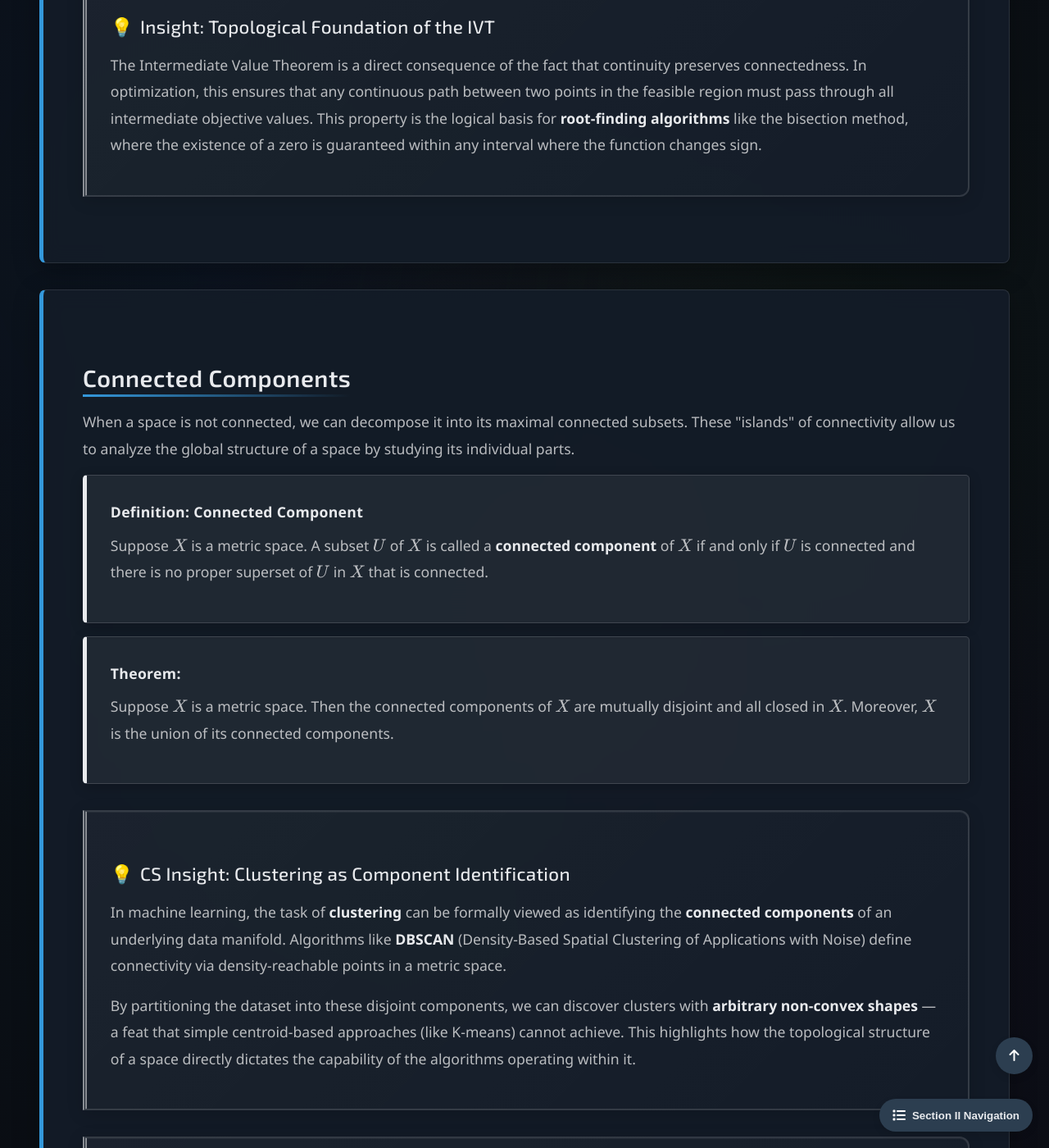
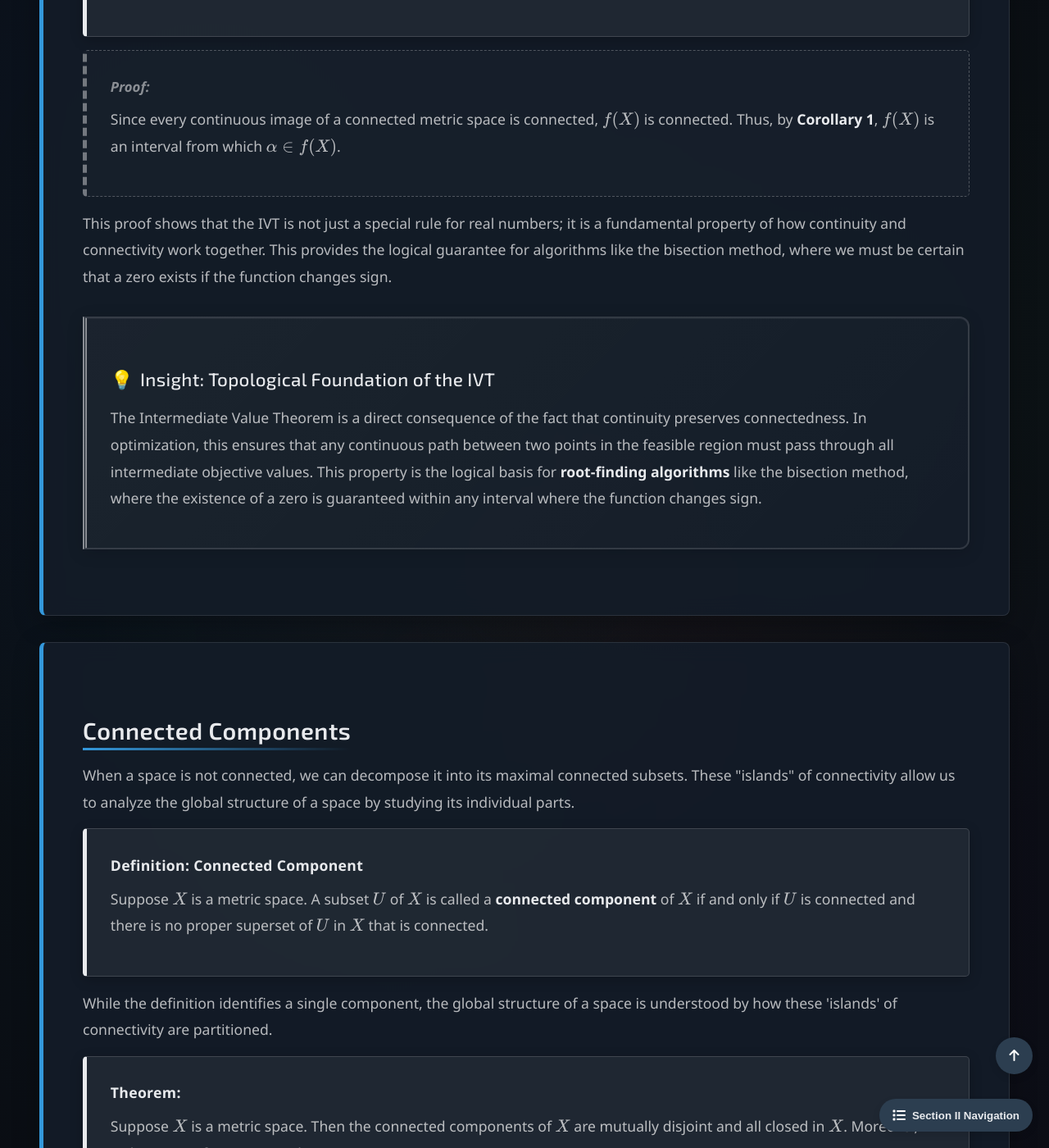
Before and after one commit to Yusukey01/yusukey01.github.io, a Jekyll site: the page built from Mathematics/Calculus/connectedness.html, in a window 1280 px wide and 1400 px high, scrolled down 3417 px. Shown: the whole window at 82% size. Built offline with Jekyll 4.4.1, drawn with Linux system fonts in a browser that asks for light colours; some of the changed text lies outside the part shown.

Commit message:
added explanations

```diff
--- a/Mathematics/Calculus/connectedness.html
+++ b/Mathematics/Calculus/connectedness.html
@@ -133,6 +133,12 @@ noindex: true
                     </P>
                 </div>
 
+                <p>
+                    While the definition above provides the core intuition, connectedness is often easier to analyze through
+                    its equivalent topological properties. The following theorem provides several tests for determining
+                    if a space is truly in one piece.
+                </p>
+
                 <div class="theorem">
                     <span class="theorem-title">Theorem: Criteria for Connectedness</span>
                     <p>
@@ -159,10 +165,20 @@ noindex: true
                     </ol>
                 </div>
 
+                <p>
+                    Connectedness is not just a static property of a space; it is also remarkably stable under transformations.
+                    Specifically, continuous functions cannot "break" a connected space into pieces
+                </p>
+
                 <div class="theorem">
                     <span class="theorem-title">Theorem: Continuity and Connectedness</span>
                     Every continuous image of a connected metric space is connected.
                 </div>
+
+                <p>
+                    When we apply these general topological principles to the familiar setting of the real line, we arrive at a
+                    definitive characterization of connectivity in one dimension.
+                </p>
 
                 <div class="theorem">
                     <span class="theorem-title">Corollary 1:</span>
@@ -185,22 +201,33 @@ noindex: true
 
             <section id="ivt" class="section-content">
                 <h2>Intermediate Value Theorem</h2>
+
                 <p>
-                    One of the most classical theorem in Calculus is now understood through connectedness.
+                    The Intermediate Value Theorem (IVT), a staple of calculus, can be viewed as a natural result of topology.
+                    If a space is connected, a continuous function cannot skip any values as it moves across that space.
                 </p>
 
                 <div class="theorem">
                     <span class="theorem-title">Theorem: Intermediate Value Theorem</span>
+                    <p>
                         Suppose \(X\) is a connected metric space and \(f: X \to \mathbb{R}\) is continuous. Suppose
                         \(\alpha \in (\inf f(X, \sup f(X)))\). Then there exists \(z \in X\) such that \(f(z) = \alpha\).
+                    </p>
                 </div>
 
                 <div class="proof">
                     <span class="proof-title">Proof:</span>
+                    <P>
                         Since every continuous image of a connected metric space is connected, \(f(X)\) is connected. Thus,
                         by <strong>Corollary 1</strong>, \(f(X)\) is an interval from which \(\alpha \in f(X)\).
+                    </P>
+                </div>
 
-                </div>
+                <p>
+                    This proof shows that the IVT is not just a special rule for real numbers; it is a fundamental property of how
+                    continuity and connectivity work together. This provides the logical guarantee for algorithms like the bisection
+                    method, where we must be certain that a zero exists if the function changes sign.
+                </p>
 
                 <div class="insight-box">
                     <h3>Insight: Topological Foundation of the IVT</h3>
@@ -230,6 +257,11 @@ noindex: true
                     </P>
                 </div>
 
+                <p>
+                    While the definition identifies a single component, the global structure of a space is understood by how these
+                    'islands' of connectivity are partitioned.
+                </p>
+
                 <div class="theorem">
                     <span class="theorem-title">Theorem:</span>
                     <p>
@@ -238,20 +270,10 @@ noindex: true
                     </p>
                 </div>
 
-                <div class="insight-box">
-                    <h3>CS Insight: Clustering as Component Identification</h3>
                 <p>
-                        In machine learning, the task of <strong>clustering</strong> can be formally viewed as identifying the
-                        <strong>connected components</strong> of an underlying data manifold.
-                        Algorithms like <strong>DBSCAN</strong> (Density-Based Spatial Clustering of Applications with Noise)
-                        define connectivity via density-reachable points in a metric space.
+                    This decomposition into components is a powerful tool for data analysis. It allows us to transition from abstract
+                    topology to practical algorithms that find structure in noise.
                 </p>
-                    <p>
-                        By partitioning the dataset into these disjoint components, we can discover clusters with
-                        <strong>arbitrary non-convex shapes</strong> — a feat that simple centroid-based approaches (like K-means) cannot achieve.
-                        This highlights how the topological structure of a space directly dictates the capability of the algorithms operating within it.
-                    </p>
-                </div>
 
                 <div class="insight-box">
                     <h3>CS Insight: Clustering as Component Identification</h3>
@@ -312,6 +334,11 @@ noindex: true
                     </P>
                 </div>
 
+                <p>
+                    With the formal definition of a single path in place, we can now define a space where every point is continuously reachable
+                    from every other point.
+                </p>
+
                 <div class="theorem">
                     <span class="theorem-title">Definition: Pathwise Connected</span>
                     <p>
@@ -328,8 +355,10 @@ noindex: true
                 </div>
 
                 <p>
-                    Note that the converse is false in general (e.g., the Topologist's Sine Curve), but <strong>true</strong> for
-                    open subsets of \(\mathbb{R}^n\).
+                    While the converse is not true in general, it <strong>does hold for open subsets of \(\mathbb{R}^n\)</strong>.
+                    In the context of most optimization problems and machine learning models, these two concepts can be treated as
+                    effectively equivalent, ensuring that a "connected" feasible region is also one where we can "walk" between any
+                    two solutions.
                 </p>
 
                 <div class="insight-box">
```
Lines whose indentation alone changed are shown as unchanged.
